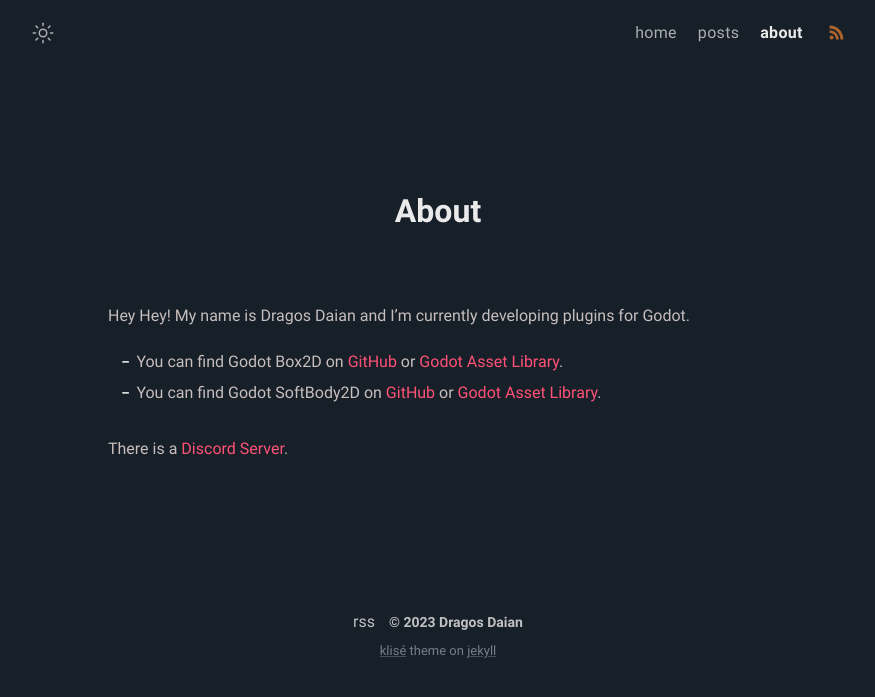
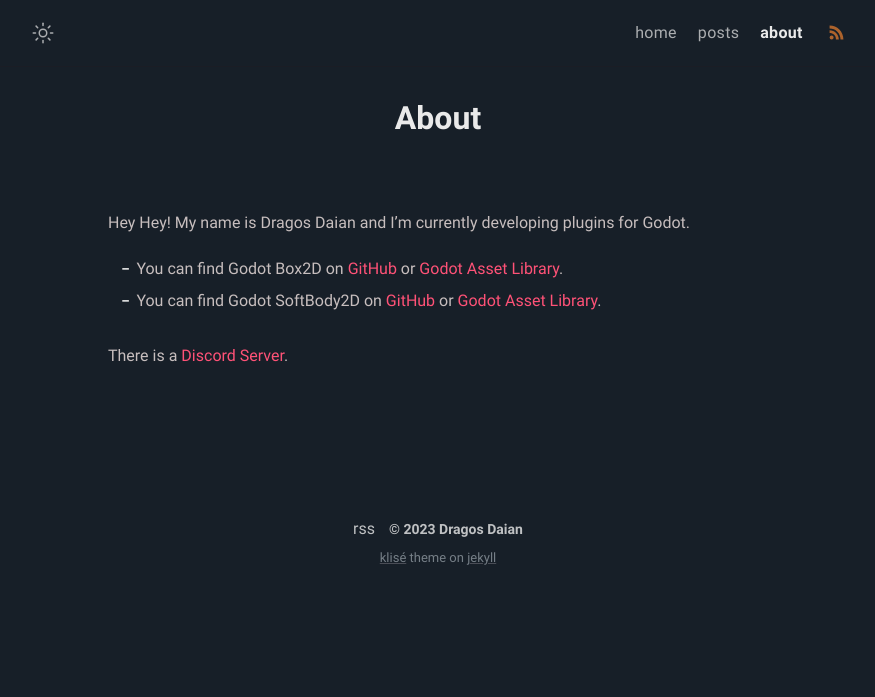
Before and after one commit to appsinacup/appsinacup.github.io, a Jekyll site: the page built from about.md, in a window 1280 px wide. Shown: the top 697 px of the page, without its empty margins (202-1077 px from the left). Built offline with Jekyll 4.4.1, drawn with Linux system fonts in a browser that asks for light colours.

Commit message:
try less

```diff
--- a/_sass/klise/_post.scss
+++ b/_sass/klise/_post.scss
@@ -8,7 +8,7 @@
 
 // Post title
 .header {
-  margin-top: 7.8em;
+  margin-top: 2em;
   margin-bottom: 3em;
 
   .tags {
```
